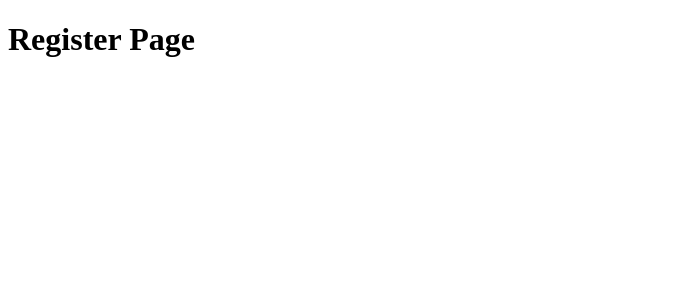
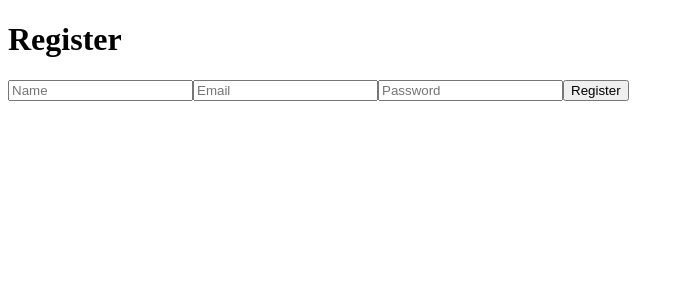
Before and after one commit to Sergiu1809/interview_prep_pot, a React (Vite) app in the folder frontend/: page /register in a window 1280 px wide. Shown: the top 300 px of the page, without its empty margins (0-684 px from the left). Built offline with nearby package versions, Linux system fonts and the light colour scheme.

Commit message:
Implement registration functionality  with error handling

```diff
--- a/frontend/src/pages/RegisterPage.jsx
+++ b/frontend/src/pages/RegisterPage.jsx
@@ -1,5 +1,50 @@
+import { useState } from "react"
+import { useNavigate } from "react-router-dom"
+
+
 function RegisterPage(){
-    return <h1> Register Page</h1>
+    const [name, setName] = useState("")
+    const [email, setEmail] = useState("")
+    const [password, setPassword] = useState("")
+    const [error, setError] = useState("")
+
+    const navigate = useNavigate()
+
+    const handleRegister = async () => {
+        try{
+            const response = await fetch(`${import.meta.env.VITE_API_URL}/auth/register`, {
+                method: "POST",
+                headers: {"Content-Type": "application/json"},
+                body: JSON.stringify({name: name, email: email, password: password})
+            })
+
+            const data = await response.json()
+
+            if(response.ok){
+                navigate("/")
+            } else{
+                if(typeof data.detail === "string"){
+                    setError(data.detail)
+                }
+                else{
+                    setError("All fields are mandatory")
+                }
+            }
+        } catch(err){
+            setError("Cannot connect to server")
+        }
+    }
+
+    return(
+        <div>
+            <h1>Register</h1>
+            <input type="text" placeholder="Name" value={name} onChange={(e) => setName(e.target.value)}/>
+            <input type="email" placeholder="Email" value={email} onChange={(e) => setEmail(e.target.value)}/>
+            <input type="password" placeholder="Password" value={password} onChange={(e) => setPassword(e.target.value)}/>
+            <button onClick={handleRegister}>Register</button>
+            {error && <p>{error}</p>}
+        </div>
+    )
 }
 
 export default RegisterPage
```
